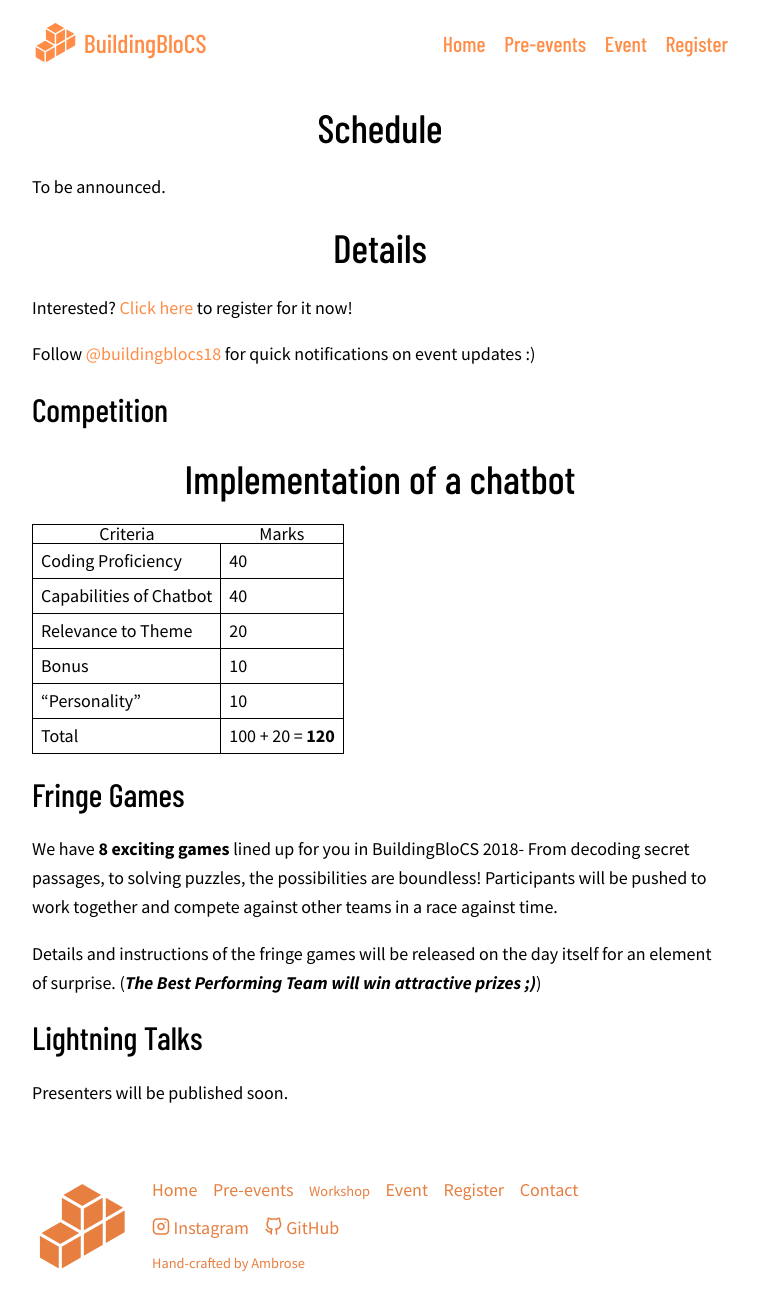
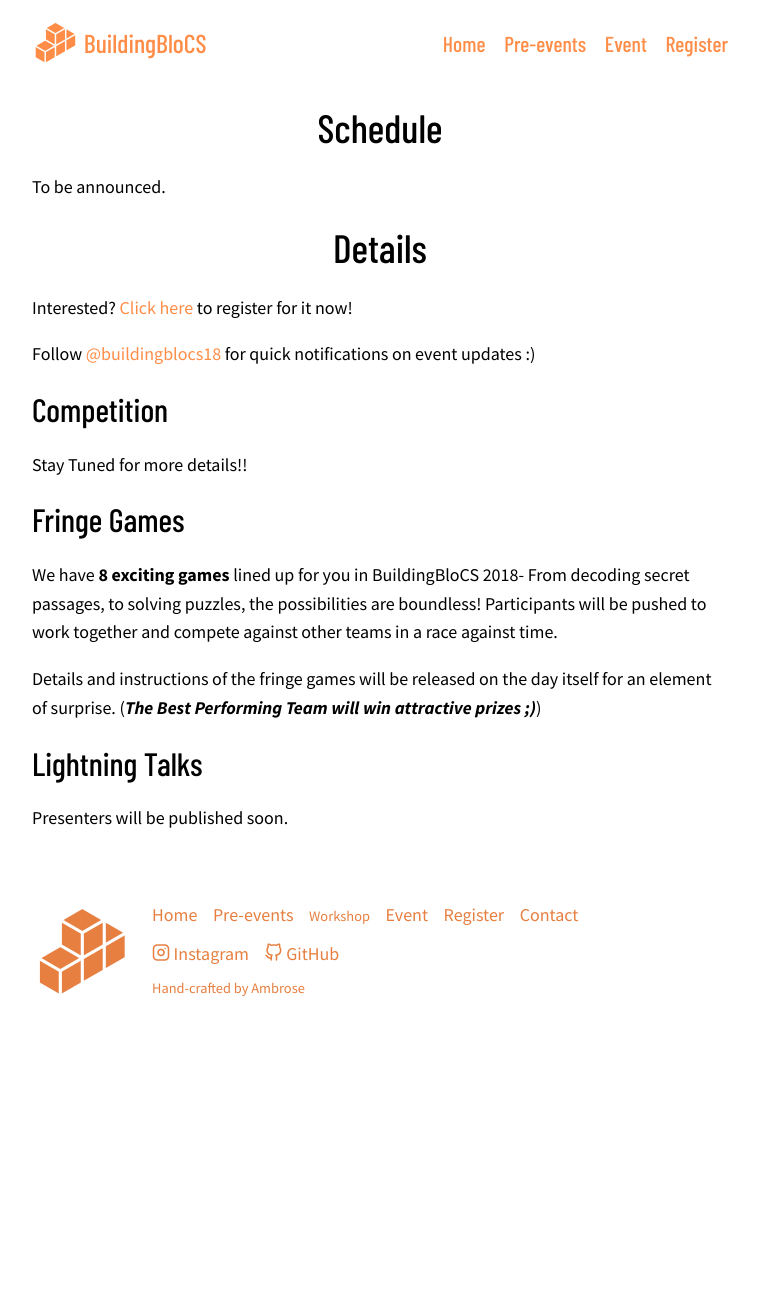
Before and after one commit to buildingblocs/2018, a Jekyll site: the page built from event/index.md, in a window 1280 px wide and 1326 px high. Shown: the top 1310 px of the window, without its empty margins (260-1019 px from the left). Built offline with Jekyll 4.4.1, drawn with Linux system fonts in a browser that asks for light colours; some web fonts are replaced; our own code applies the rules of GitHub Pages for plain Markdown files.

Commit message:
Update index.md

```diff
--- a/event/index.md
+++ b/event/index.md
@@ -28,16 +28,7 @@ Follow [@buildingblocs18](https://instagram.com/buildingblocs18) for quick notif
 
 ## Competition
 
-# Implementation of a chatbot
-
-| Criteria | Marks |
-| --- | --- |
-| Coding Proficiency | 40 |
-| Capabilities of Chatbot | 40 |
-| Relevance to Theme | 20 |
-| Bonus | 10 |
-| "Personality" | 10 |
-| Total | 100 + 20 = **120** |
+Stay Tuned for more details!!
 
 
 ## Fringe Games
```
